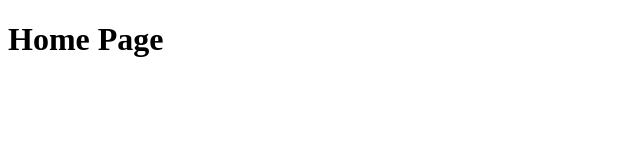
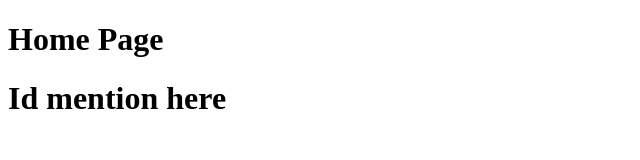
Before and after one commit to raman-kushwaha/newTestRepo, a plain HTML site: page index.html in a window 1280 px wide. Shown: the whole page, without its empty margins (0-640 px from the left). Drawn offline with Linux system fonts and the light colour scheme.

Commit message:
add new h1

```diff
--- a/index.html
+++ b/index.html
@@ -7,5 +7,6 @@
   </head>
   <body>
     <h1>Home Page</h1>
+    <h1>Id mention here</h1>
   </body>
 </html>
```
